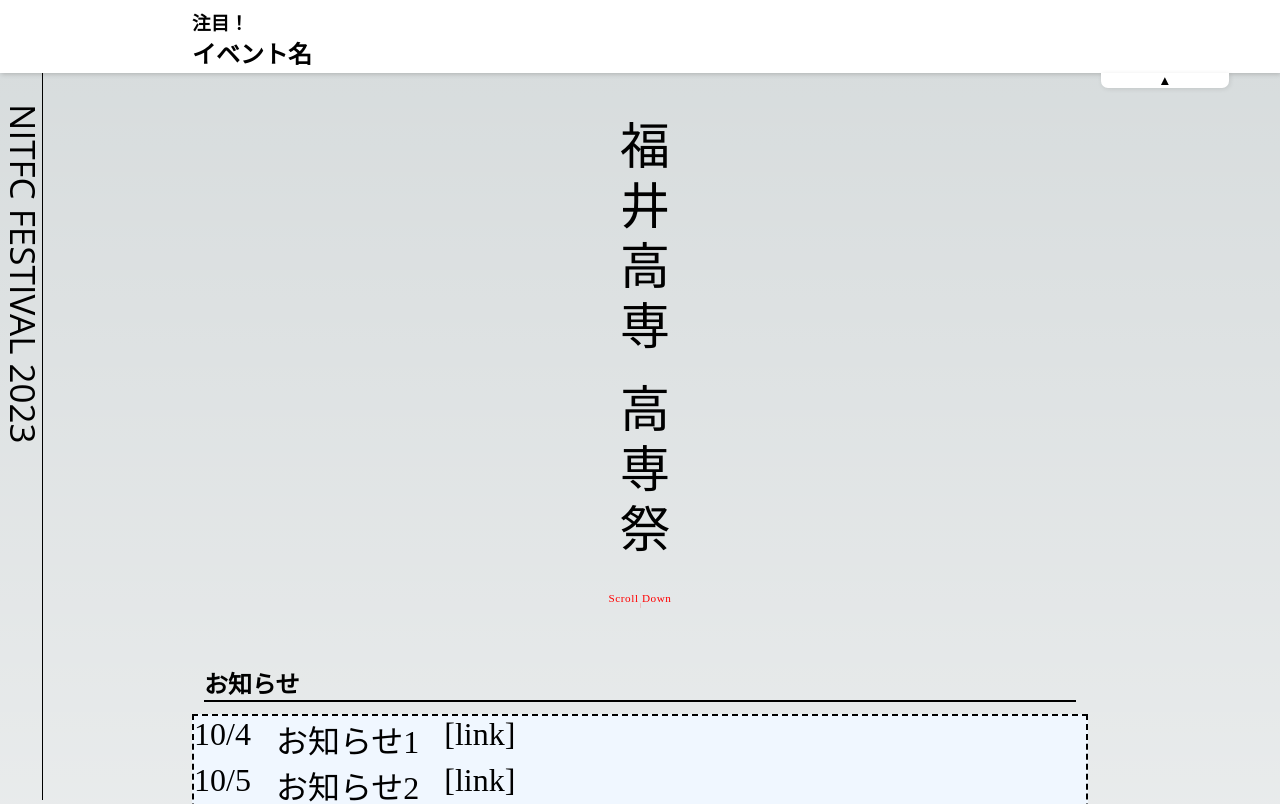
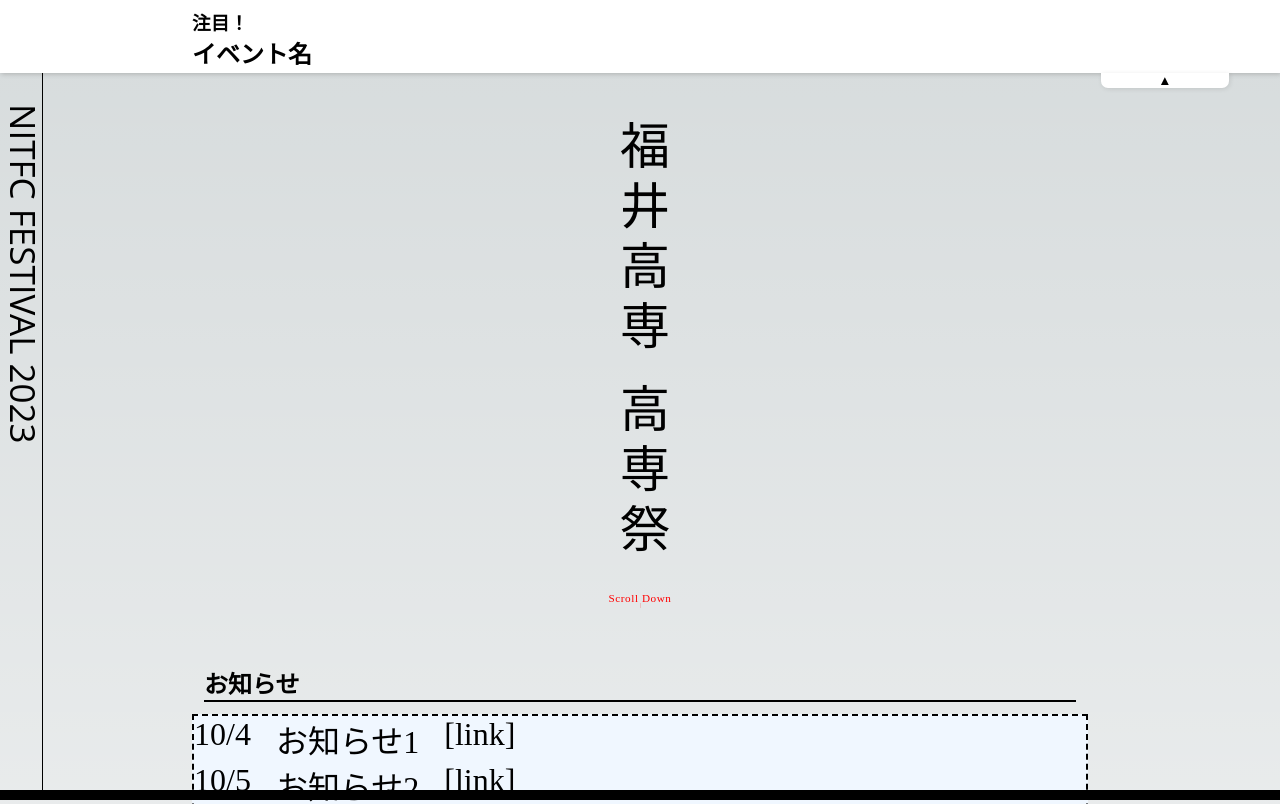
Before and after one commit to nitfc-festival-system-team/2023hp, a Next.js app: page / in a window 1280 px wide. Shown: the top 804 px of the page. Built offline with nearby package versions, Linux system fonts and the light colour scheme; a web font is replaced by a local one.

Commit message:
feat: スクロールバー？を実装

```diff
--- /dev/null
+++ b/src/components/ScrollIndicator.tsx
@@ -0,0 +1,29 @@
+"use client";
+
+import { motion, useScroll } from "framer-motion";
+
+export const ScrollIndicator = () => {
+  const { scrollYProgress } = useScroll();
+
+  return (
+    <div
+      style={{
+        position: "fixed",
+        bottom: 0,
+        left: 0,
+        right: 0,
+        height: "10px",
+      }}
+    >
+      <motion.div
+        style={{
+          width: "100%",
+          height: "100%",
+          transformOrigin: "0%",
+          backgroundColor: "black",
+          scaleX: scrollYProgress,
+        }}
+      />
+    </div>
+  );
+};
--- a/src/pages/index.tsx
+++ b/src/pages/index.tsx
@@ -1,5 +1,3 @@
-import { useRouter } from "next/router";
-
 import { EventHeader } from "@/components/EventOverlay";
 import { Title } from "@/components/Title";
 import { ScrollView } from "@/components/scrollStyle";
@@ -8,12 +6,11 @@ import { PageTransitionButton } from "@/components/PageTransitionButton";
 import { Map } from "@/components/Map";
 import { Notice } from "@/components/Notice";
 import { VerticalLine } from "@/components/VerticalLine";
+import { ScrollIndicator } from "@/components/ScrollIndicator";
 
 import React from "react";
 
 export default function Page() {
-  const router = useRouter();
-
   return (
     <>
       <EventHeader />
@@ -38,6 +35,7 @@ export default function Page() {
         MAP
         <Map />
       </div>
+      <ScrollIndicator />
     </>
   );
 }
```
